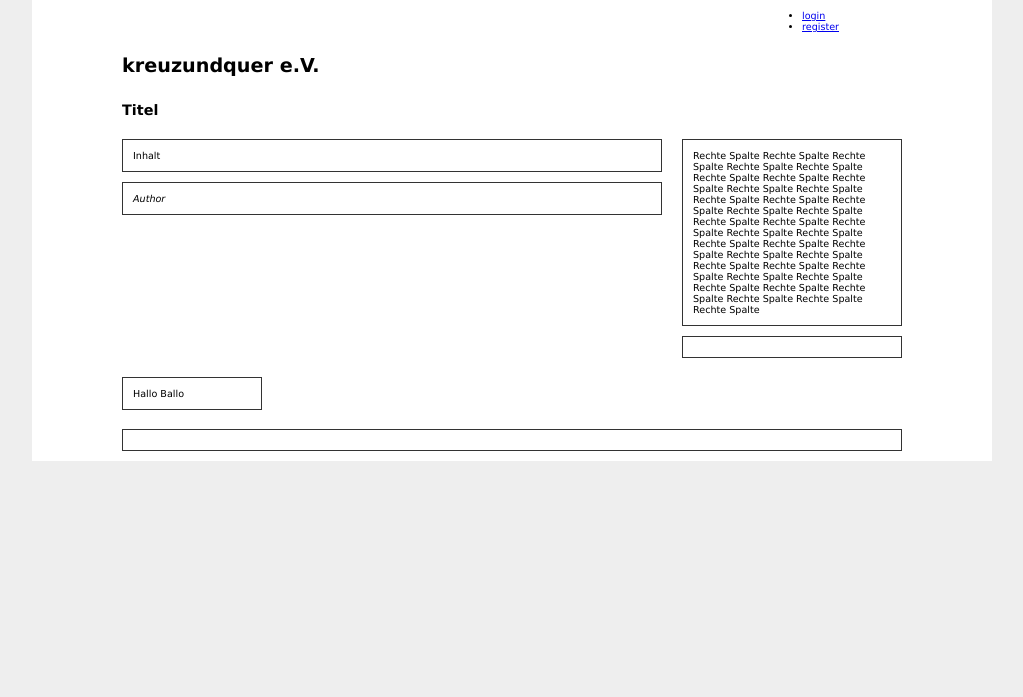
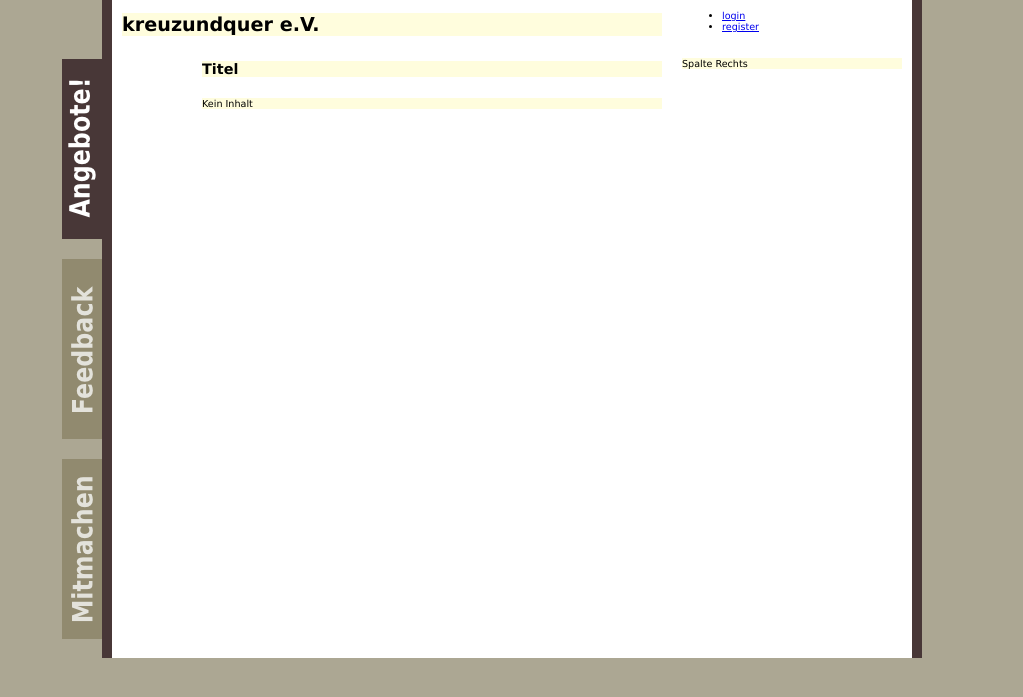
Before and after one commit to sedden/kreuzundquer, a Django app: template templates/base.html in a window 1280 px wide. Shown: the top 697 px of the page, without its empty margins (128-1151 px from the left). Run offline with Django 3.2, Linux system fonts and the light colour scheme; the template is opened without the code that fills it, so the values that code supplies are empty; some libraries are stand-ins or nearby versions.

Commit message:
Django Layout fuer kreuzundquer e.V. letzter Stand

```diff
--- a/static/css/style.css
+++ b/static/css/style.css
@@ -13,15 +13,24 @@ body { margin: 0; font-family: Verdana, Arial, sans-serif; font-size: .6em; }
 
 body { background-color: #fff; }
 body { background-color: #eee; }
-
-div p { border:1px solid #333; padding:10px; }
+body { background-color: #aca793; }
 
 .container { background-color:#333; }
 .container { background-color:#fff; }
-.container div p { background-color: #fff; }
+.container_12 { background: #aca793 url('/static/img/tile.png') repeat-y center top; }
 
 /*
+div p { border:1px solid #333; padding:10px; }
+*/
 .container div h1,
 .container div h2,
-.container div h3 { background-color: #fff; }
+.container div h3,
+.container div p,
+.container div span { background-color: #fffddd; }
+
+/*
+.container div p { background-color: #fff; }
 */
+
+#navigation { text-align: right; }
+#navigation a img { border: 0; margin: 10px 0; }
--- a/templates/base.html
+++ b/templates/base.html
@@ -1,13 +1,12 @@
-{% load i18n %}
-
+{% load cache i18n %}
 <!DOCTYPE html PUBLIC "-//W3C//DTD XHTML 1.0 Transitional//EN" "http://www.w3.org/TR/xhtml1/DTD/xhtml1-transitional.dtd">
 <html xmlns="http://www.w3.org/1999/xhtml">
 <head>
 	<meta http-equiv="Content-Type" content="text/html; charset=utf-8" />
 	<title>kreuzundquer e.V.</title>
 
-	<link href="/static/css/grid.css" media="screen" rel="stylesheet" type="text/css" />
-	<link href="/static/css/style.css" media="screen" rel="stylesheet" type="text/css" />
+	<link href="{{ MEDIA_URL }}css/grid.css" media="screen" rel="stylesheet" type="text/css" />
+	<link href="{{ MEDIA_URL }}css/style.css" media="screen" rel="stylesheet" type="text/css" />
 
 	<script src="http://ajax.googleapis.com/ajax/libs/jquery/1.3/jquery.min.js" type="text/javascript"></script>
 
@@ -17,39 +16,45 @@
 
 <div class="container container_12">
 
-<div class='grid_2 prefix_9 suffix_1'>
-<ul>
-	<li><a href="/login/">{% trans "login" %}</a></li>
-	<li><a href="/register/">{% trans "register" %}</a></li>
+<div class='grid_7 prefix_1'>
+		<h1>kreuzundquer e.V.</h1>
 </div>
 
-
-<div class='grid_10 prefix_1 suffix_1'>
-	<h1>kreuzundquer e.V.</h1>
-</div>
-
-
-<div class='grid_10 prefix_1 suffix_1'>
-	<h2>{% block title %}Titel{% endblock %}</h2>
+<div class='grid_3 suffix_1'>
+	<ul>
+		{% if user.is_authenticated %}
+			<li><a href="/admin/">{% trans "admin" %}</a></li>
+			<li><a href="/logout/">{% trans "logout" %}</a></li>
+		{% else %}
+			<li><a href="/login/">{% trans "login" %}</a></li>
+			<li><a href="/register/">{% trans "register" %}</a></li>
+		{% endif %}
+	</ul>
 </div>
 
 <div class='clear'>&nbsp;</div>
 
-<div class='grid_7 prefix_1 suffix_0'>
-	<p>{% block content %}Inhalt{% endblock %}</p>
-	<p><em>Author</em></p>
+<div id="navigation" class='grid_1'>
+	<a href="/angebot/"><img src="{{ MEDIA_URL }}img/button_angebote.png" /></a>
+	<a href="/angebot/"><img src="{{ MEDIA_URL }}img/button_feedback.png" /></a>
+	<a href="/angebot/"><img src="{{ MEDIA_URL }}img/button_mitmachen.png" /></a>
 </div>
 
-<div class='grid_3 suffix_1'>
-<p>Rechte Spalte Rechte Spalte Rechte Spalte Rechte Spalte Rechte Spalte Rechte Spalte
-Rechte Spalte Rechte Spalte Rechte Spalte Rechte Spalte Rechte Spalte Rechte Spalte
-Rechte Spalte Rechte Spalte Rechte Spalte Rechte Spalte Rechte Spalte Rechte Spalte
-Rechte Spalte Rechte Spalte Rechte Spalte Rechte Spalte Rechte Spalte Rechte Spalte
-Rechte Spalte Rechte Spalte Rechte Spalte Rechte Spalte Rechte Spalte Rechte Spalte
-Rechte Spalte Rechte Spalte Rechte Spalte Rechte Spalte Rechte Spalte Rechte Spalte<p>
+<div id="main" class='grid_10 prefix_1'>
+
+	<div id="title" class='grid_6 alpha'>
+		<h2>{% block title %}Titel{% endblock %}</h2>
+	</div>
+
+	<div id="rightcolumn" class='grid_3 suffix_1 omega'>
+		{% block content_right %}<p>Spalte Rechts</p>{% endblock %}
+	</div>
+
+	<div id="content" class='grid_6 alpha omega'>
+		{% block content %}<p>Kein Inhalt</p>{% endblock %}
+	</div>
+
 </div>
-
-<div class='grid_2 prefix_1 suffix_9'><p>Hallo Ballo</p></div>
 
 <div class='clear'>&nbsp;</div>
 
--- a/templates/flatpages/default.html
+++ b/templates/flatpages/default.html
@@ -6,4 +6,6 @@
 
 {% block content %}
 {{ flatpage.content }}
+{{ flatpage.content }}
+{{ flatpage.content }}
 {% endblock %}
--- a/urls.py
+++ b/urls.py
@@ -50,3 +50,9 @@ if 'wiki' in settings.INSTALLED_APPS:
     urlpatterns += patterns('',
         (r'^wiki/', include('wiki.urls')),
     )
+
+# Django Page CMS
+if 'pages' in settings.INSTALLED_APPS:
+    urlpatterns += patterns('',
+        (r'^pages/', include('pages.urls')),
+    )
```
Also changed, not shown: static/img/button_angebote.png (added), static/img/button_feedback.png (added), static/img/button_mitmachen.png (added), static/img/logo.png (added), static/img/tile.png (added).
